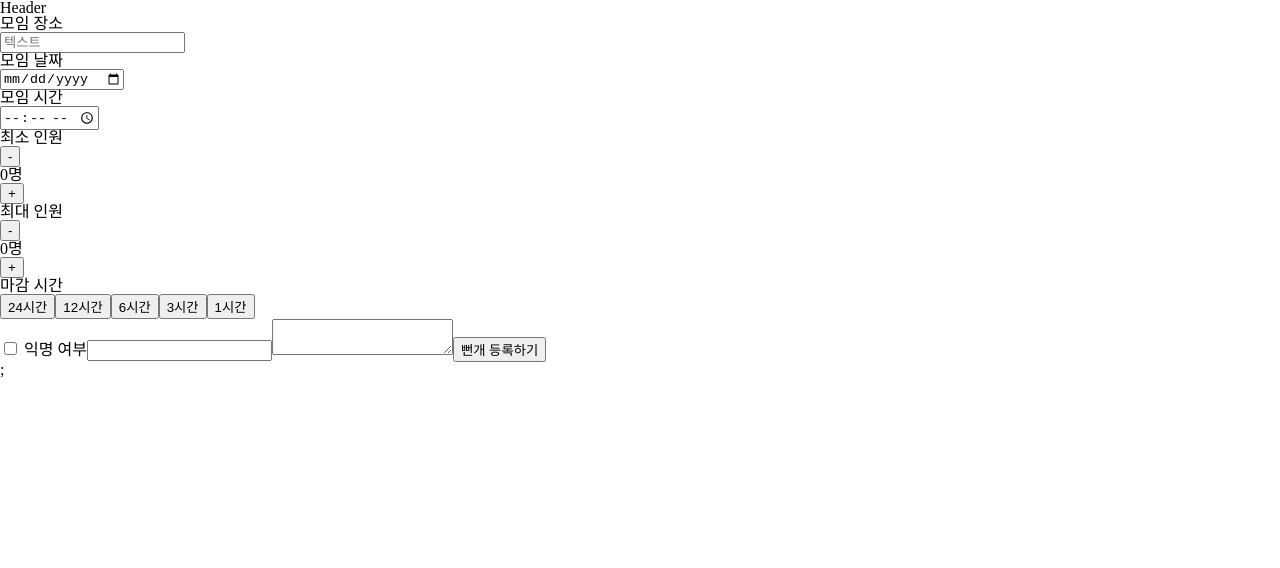
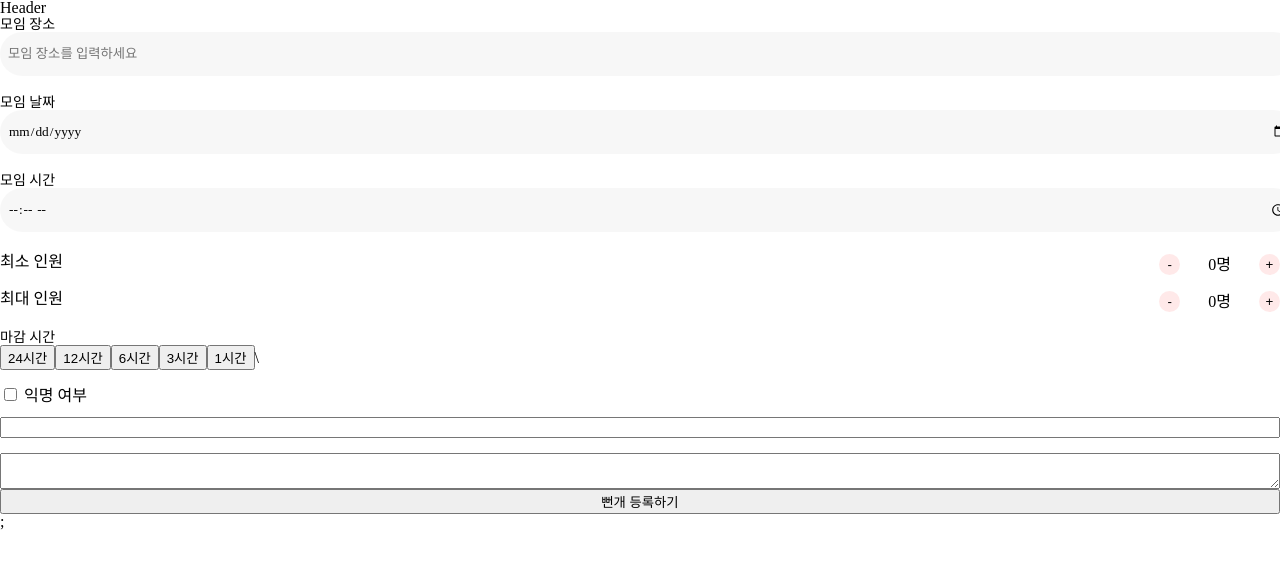
Before and after one commit to sopkathon99s/DangBBun-Web, a React (Create React App) app: page /create in a window 1280 px wide. Shown: the top 568 px of the page. Built offline with nearby package versions, Linux system fonts and the light colour scheme.

Commit message:
feat: Create 페이지 스타일 구현 중

```diff
--- a/src/components/create/CreateForm.tsx
+++ b/src/components/create/CreateForm.tsx
@@ -18,13 +18,18 @@ export default function CreateForm() {
   return (
     <StyledCreateForm>
       <FormCell label="모임 장소">
-        <CreateInput type="text" handleCreateInput={handleCreateInput} valueName="place" placeholder="텍스트" />
+        <CreateInput
+          type="text"
+          handleCreateInput={handleCreateInput}
+          valueName="place"
+          placeholder="모임 장소를 입력하세요"
+        />
       </FormCell>
       <FormCell label="모임 날짜">
-        <CreateInput type="date" handleCreateInput={handleCreateInput} valueName="date" placeholder="텍스트" />
+        <CreateInput type="date" handleCreateInput={handleCreateInput} valueName="date" />
       </FormCell>
       <FormCell label="모임 시간">
-        <CreateInput type="time" handleCreateInput={handleCreateInput} valueName="time" placeholder="텍스트" />
+        <CreateInput type="time" handleCreateInput={handleCreateInput} valueName="time" />
       </FormCell>
       <FormMemberCell label="최소 인원">
         <MemberCounting handleMemberCount={handleMemberCount} valueName="minMember" />
@@ -45,4 +50,28 @@ export default function CreateForm() {
   );
 }
 
-const StyledCreateForm = styled.div``;
+const StyledCreateForm = styled.div`
+  width: 100%;
+  display: flex;
+  flex-direction: column;
+  & > *:nth-child(1),
+  & > *:nth-child(2) {
+    margin-bottom: 18px;
+  }
+  & > *:nth-child(3) {
+    margin-bottom: 22px;
+  }
+  & > *:nth-child(4) {
+    margin-bottom: 16px;
+  }
+  & > *:nth-child(5) {
+    margin-bottom: 17px;
+  }
+  & > *:nth-child(6),
+  & > *:nth-child(8) {
+    margin-bottom: 15px;
+  }
+  & > *:nth-child(7) {
+    margin-bottom: 13px;
+  }
+`;
--- a/src/components/create/CreateInput.tsx
+++ b/src/components/create/CreateInput.tsx
@@ -1,7 +1,26 @@
 import styled from "styled-components";
 
-export default function CreateInput({ valueName, handleCreateInput, type, placeholder }) {
+interface CreateInputProps {
+  valueName: string;
+  handleCreateInput(e: React.ChangeEvent<HTMLInputElement>, valueName: string): void;
+  type: string;
+  placeholder?: string;
+}
+
+export default function CreateInput(props: CreateInputProps) {
+  const { valueName, handleCreateInput, type, placeholder = "" } = props;
+  // function DATE_TEMPLATE(date) {
+  //   `${date.getFullYear()}-${String(date.getMonth() + 1).padStart(2, "0")}-${String(date.getDate()).padStart(2, "0")}`;
+  // }
   return <StyledCreateInput type={type} onChange={(e) => handleCreateInput(e, valueName)} placeholder={placeholder} />;
 }
 
-const StyledCreateInput = styled.input``;
+const StyledCreateInput = styled.input`
+  width: 100%;
+  height: 28px;
+  background: rgba(0, 0, 0, 0.03);
+  border-radius: 40px;
+  border: none;
+  padding: 8px;
+  font-family: inherit;
+`;
--- a/src/components/create/DeadlineSelector.tsx
+++ b/src/components/create/DeadlineSelector.tsx
@@ -8,7 +8,7 @@ export default function DeadlineSelector() {
       <StyledButton>12시간</StyledButton>
       <StyledButton>6시간</StyledButton>
       <StyledButton>3시간</StyledButton>
-      <StyledButton>1시간</StyledButton>
+      <StyledButton>1시간</StyledButton>\
     </div>
   );
 }
--- a/src/components/create/FormCell.tsx
+++ b/src/components/create/FormCell.tsx
@@ -11,6 +11,10 @@ export default function FormCell({ label, children }) {
 
 const StyledFormCell = styled.div``;
 
-const StyledLabel = styled.span``;
+const StyledLabel = styled.span`
+  font-weight: 500;
+  font-size: 14px;
+  margin-bottom: 8px;
+`;
 
 const StyledChildrenWrapper = styled.div``;
--- a/src/components/create/FormMemberCell.tsx
+++ b/src/components/create/FormMemberCell.tsx
@@ -9,7 +9,11 @@ export default function FormMemberCell({ label, children }) {
   );
 }
 
-const StyledFormCell = styled.div``;
+const StyledFormCell = styled.div`
+  display: flex;
+  width: 100%;
+  justify-content: space-between;
+`;
 
 const StyledLabel = styled.span``;
 
--- a/src/components/create/MemberCounting.tsx
+++ b/src/components/create/MemberCounting.tsx
@@ -16,7 +16,7 @@ export default function MemberCounting({ handleMemberCount, valueName }) {
     }
   }
   return (
-    <StyledMemberInput>
+    <StyledMemberCounting>
       <StyledButton
         onClick={() => {
           setMemberCount((memberCount) => onClickButton(memberCount, false));
@@ -32,12 +32,24 @@ export default function MemberCounting({ handleMemberCount, valueName }) {
         }}>
         +
       </StyledButton>
-    </StyledMemberInput>
+    </StyledMemberCounting>
   );
 }
 
-const StyledMemberInput = styled.div``;
+const StyledMemberCounting = styled.div`
+  display: flex;
+  align-items: center;
+  & > * {
+    margin-left: 28px;
+  }
+`;
 
-const StyledButton = styled.button``;
+const StyledButton = styled.button`
+  width: 21px;
+  height: 21px;
+  border: none;
+  border-radius: 50%;
+  background: rgba(254, 56, 56, 0.11);
+`;
 
 const StyledMemberCount = styled.div``;
```
